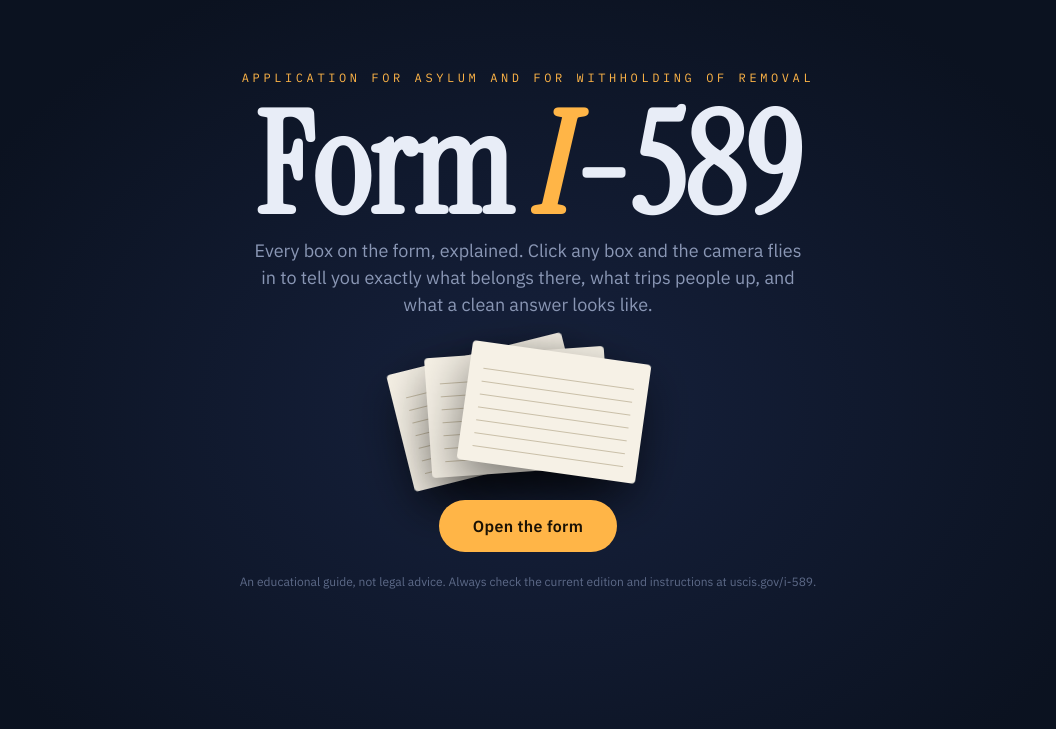
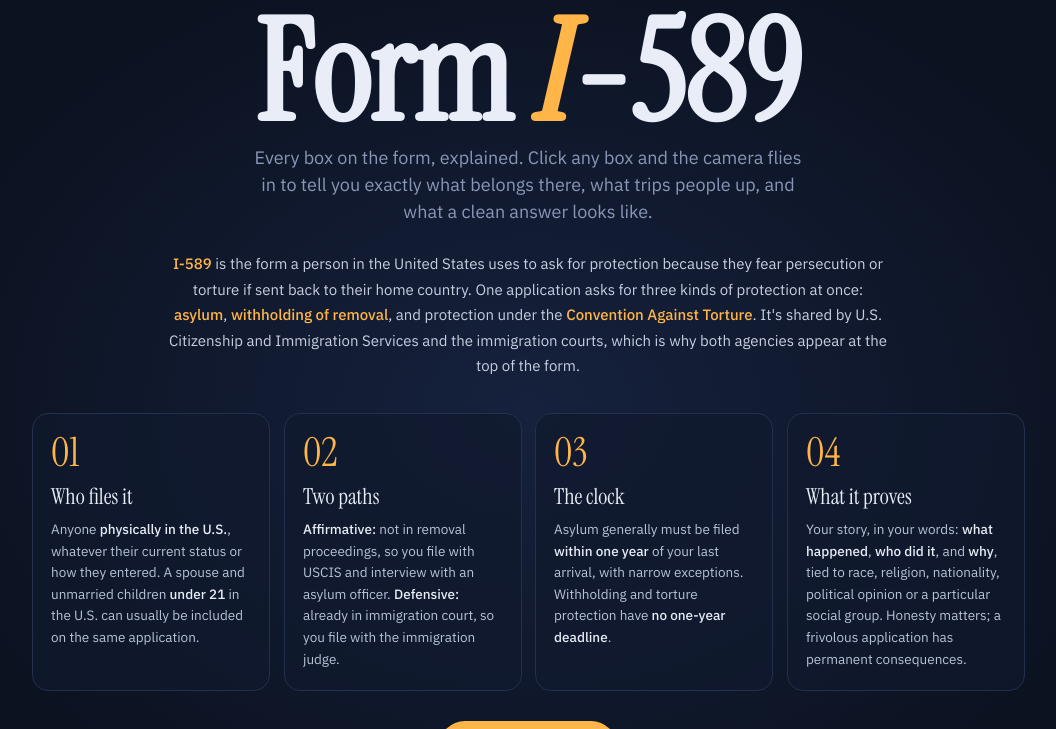
Before and after one commit to hardeep1608/i589, a plain HTML site: page index.html in a window 1280 px wide. Shown: the part 71-800 px from the top of the page, without its empty margins (112-1168 px from the left). Drawn offline with Linux system fonts and the light colour scheme.

Commit message:
Add intro explaining what Form I-589 is
Co-Authored-By: Claude Opus 5.5 <noreply@anthropic.com>
Claude-Session: https://claude.ai/code/session_01DmbwAksKtfnC33PvpEt1WG

```diff
--- a/index.html
+++ b/index.html
@@ -36,14 +36,29 @@ button{font:inherit;color:inherit;background:none;border:0;cursor:pointer}
 .stack i:nth-child(1){animation-delay:.9s;--r:-14deg;--x:-40px}
 .stack i:nth-child(2){animation-delay:1s;--r:-4deg;--x:-10px}
 .stack i:nth-child(3){animation-delay:1.1s;--r:8deg;--x:26px}
-.go{position:relative;padding:16px 34px;border-radius:999px;background:var(--amber);color:#1a1205;font-weight:600;letter-spacing:.02em;opacity:0;animation:up .8s 1.5s var(--ease) forwards;overflow:hidden;transition:transform .3s var(--spring)}
+.go{position:relative;padding:16px 34px;border-radius:999px;background:var(--amber);color:#1a1205;font-weight:600;letter-spacing:.02em;opacity:0;animation:up .8s 2.2s var(--ease) forwards;overflow:hidden;transition:transform .3s var(--spring)}
 .go:hover{transform:scale(1.06)}
 .go::after{content:"";position:absolute;inset:0;background:linear-gradient(110deg,transparent 30%,rgba(255,255,255,.6) 50%,transparent 70%);transform:translateX(-100%);animation:shine 2.6s 2.4s infinite}
-.fine{margin-top:22px;font-size:12px;color:#5d6a88;opacity:0;animation:up .8s 1.8s var(--ease) forwards}
+.fine{margin-top:22px;font-size:12px;color:#5d6a88;opacity:0;animation:up .8s 2.4s var(--ease) forwards}
 @keyframes up{from{opacity:0;transform:translateY(20px)}to{opacity:1;transform:none}}
 @keyframes letter{to{opacity:1;transform:none}}
 @keyframes fan{from{opacity:0;transform:translateY(80px) rotate(0)}to{opacity:1;transform:translateX(var(--x)) rotate(var(--r))}}
 @keyframes shine{to{transform:translateX(100%)}}
+
+#intro{overflow-y:auto}
+.intro-inner{max-width:1040px;padding:48px 24px}
+.about{display:grid;grid-template-columns:repeat(4,1fr);gap:14px;margin:34px 0 30px;text-align:left}
+.card{position:relative;background:rgba(17,26,46,.75);border:1px solid var(--line);border-radius:16px;padding:18px 18px 20px;opacity:0;transform:translateY(40px) rotateX(25deg);animation:cardIn .9s var(--spring) forwards;transition:border-color .3s,transform .4s var(--spring)}
+.card:hover{border-color:var(--amber);transform:translateY(-6px)}
+.card .ic{font-family:"Instrument Serif",serif;font-size:40px;line-height:1;color:var(--amber);margin-bottom:10px}
+.card h3{font-family:"Instrument Serif",serif;font-weight:400;font-size:22px;margin-bottom:8px}
+.card p{font-size:13.5px;line-height:1.6;color:#b9c3d8}
+.card p b{color:var(--text);font-weight:500}
+.meaning{max-width:720px;margin:26px auto 0;font-size:15px;line-height:1.7;color:#c7cfe0;opacity:0;animation:up .8s 1.35s var(--ease) forwards}
+.meaning b{color:var(--amber);font-weight:500}
+@keyframes cardIn{to{opacity:1;transform:none}}
+@media (max-width:900px){.about{grid-template-columns:1fr 1fr}}
+@media (max-width:560px){.about{grid-template-columns:1fr}}
 
 /* ---------- APP SHELL ---------- */
 #app{position:fixed;inset:0;z-index:2;display:grid;grid-template-columns:250px 1fr;grid-template-rows:64px 1fr}
@@ -198,7 +213,13 @@ kbd{font-family:"IBM Plex Mono",monospace;font-size:11px;border:1px solid var(--
     <div class="kicker">Application for Asylum and for Withholding of Removal</div>
     <h1 class="big" id="bigT"></h1>
     <p class="sub">Every box on the form, explained. Click any box and the camera flies in to tell you exactly what belongs there, what trips people up, and what a clean answer looks like.</p>
-    <div class="stack"><i></i><i></i><i></i></div>
+    <p class="meaning"><b>I-589</b> is the form a person in the United States uses to ask for protection because they fear persecution or torture if sent back to their home country. One application asks for three kinds of protection at once: <b>asylum</b>, <b>withholding of removal</b>, and protection under the <b>Convention Against Torture</b>. It's shared by U.S. Citizenship and Immigration Services and the immigration courts, which is why both agencies appear at the top of the form.</p>
+    <div class="about">
+      <div class="card" style="animation-delay:1.55s"><div class="ic">01</div><h3>Who files it</h3><p>Anyone <b>physically in the U.S.</b>, whatever their current status or how they entered. A spouse and unmarried children <b>under 21</b> in the U.S. can usually be included on the same application.</p></div>
+      <div class="card" style="animation-delay:1.7s"><div class="ic">02</div><h3>Two paths</h3><p><b>Affirmative:</b> not in removal proceedings, so you file with USCIS and interview with an asylum officer. <b>Defensive:</b> already in immigration court, so you file with the immigration judge.</p></div>
+      <div class="card" style="animation-delay:1.85s"><div class="ic">03</div><h3>The clock</h3><p>Asylum generally must be filed <b>within one year</b> of your last arrival, with narrow exceptions. Withholding and torture protection have <b>no one-year deadline</b>.</p></div>
+      <div class="card" style="animation-delay:2s"><div class="ic">04</div><h3>What it proves</h3><p>Your story, in your words: <b>what happened</b>, <b>who did it</b>, and <b>why</b>, tied to race, religion, nationality, political opinion or a particular social group. Honesty matters; a frivolous application has permanent consequences.</p></div>
+    </div>
     <button class="go" id="goBtn">Open the form</button>
     <p class="fine">An educational guide, not legal advice. Always check the current edition and instructions at uscis.gov/i-589.</p>
   </div>
```
